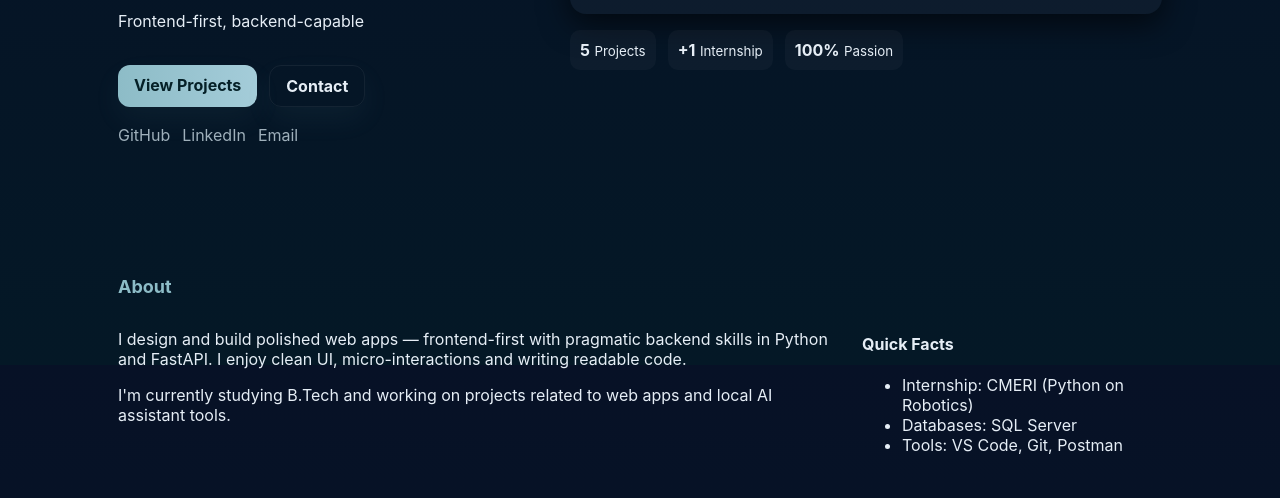
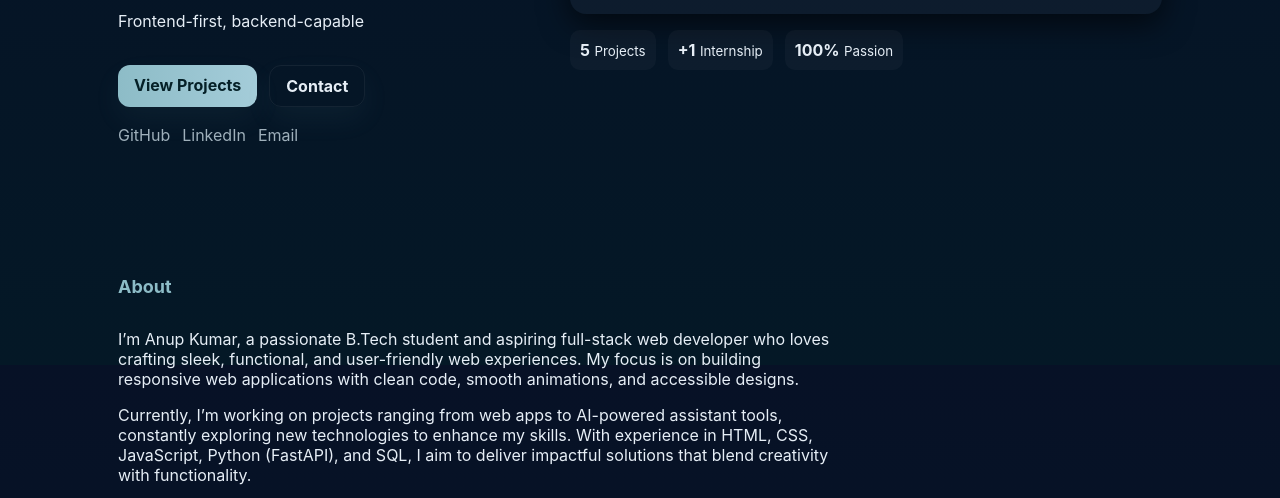
Before and after one commit to kumaranup2k2/Resume, a plain HTML site: page index.html in a window 1280 px wide. Shown: the part 435-933 px from the top of the page. Drawn offline with Linux system fonts and the light colour scheme.

Commit message:
no message

```diff
--- a/index.html
+++ b/index.html
@@ -90,17 +90,15 @@
       <h2 class="section-title">About</h2>
       <div class="about-grid">
         <div class="about-text reveal">
-          <p>I design and build polished web apps — frontend-first with pragmatic backend skills in Python and FastAPI. I enjoy clean UI, micro-interactions and writing readable code.</p>
-          <p>I'm currently studying B.Tech and working on projects related to web apps and local AI assistant tools.</p>
-        </div>
-
-        <div class="quick-facts reveal">
-          <h4>Quick Facts</h4>
-          <ul>
-            <li>Internship: CMERI (Python on Robotics)</li>
-            <li>Databases: SQL Server</li>
-            <li>Tools: VS Code, Git, Postman</li>
-          </ul>
+          <p>I’m Anup Kumar, a passionate B.Tech student and aspiring full-stack web developer who loves crafting sleek,
+            functional, and user-friendly web experiences.
+            My focus is on building responsive web applications with clean code, smooth animations, and accessible designs.</p>
+          <p>Currently, I’m working on projects ranging from web apps to AI-powered assistant tools,
+             constantly exploring new technologies to enhance my skills.
+             With experience in HTML, CSS, JavaScript, Python (FastAPI), and SQL,
+             I aim to deliver impactful solutions that blend creativity with functionality.</p>
+          <p>When I’m not coding, you’ll find me experimenting with new tech stacks, refining UI designs,
+            or learning something new every day to stay ahead in the fast-moving tech world.</p>
         </div>
       </div>
     </section>
```
Also changed, not shown: anup.jpg (deleted).
